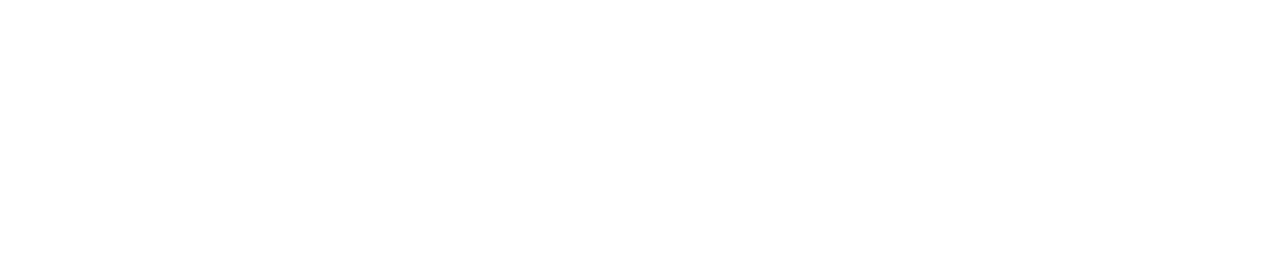
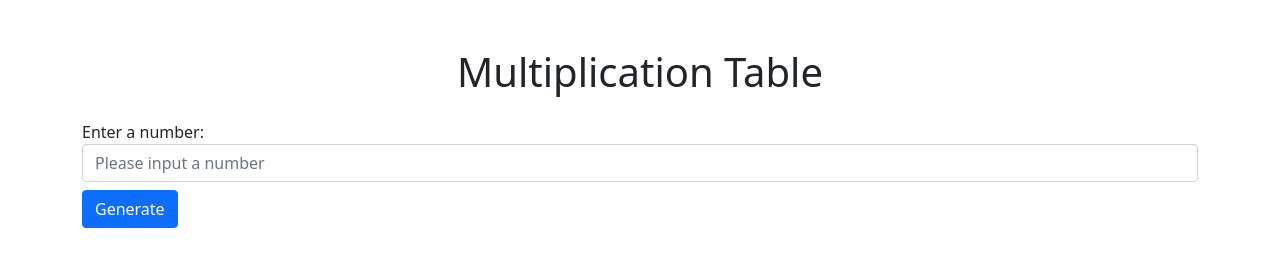
Before and after one commit to mahadi160/assignment-11, a plain HTML site: page index.html in a window 1280 px wide. Drawn offline with nearby package versions, Linux system fonts and the light colour scheme.

Commit message:
first commit

```diff
--- a/index.html
+++ b/index.html
@@ -4,23 +4,37 @@
     <meta charset="UTF-8">
     <meta http-equiv="X-UA-Compatible" content="IE=edge">
     <meta name="viewport" content="width=device-width, initial-scale=1.0">
+    <!-- Add Bootstrap CSS -->
+    <link rel="stylesheet" href="https://cdn.jsdelivr.net/npm/bootstrap@5.0.0-beta3/dist/css/bootstrap.min.css">
     <title>Assignment-11</title>
 </head>
 <body>
-
-
+    <div class="container mt-5">
+      <div class="row">
+        <h1 class="text-center mb-4">Multiplication Table</h1>
+        <form>
+            <div class="form-group mb-2">
+            <label for="num" class="sr-only" >Enter a number:</label>
+            <input type="number" class="form-control" id="num" name="num" required placeholder="Please input a number">
+            </div>
+            <button type="button" class="btn btn-primary mb-2" onclick="generateTable()">Generate</button>
+        </form>
+        <div id="output" class="mt-4"></div>
+      </div>
+    </div>
     <script>
-
-        function multiplicationTable(num) {
-            for (let i = 1; i <= 10; i++) {
-                const product = num * i;
-                console.log(num + " x " + i + " = " + product);
-            }
+      function generateTable() {
+        let num = parseInt(document.getElementById("num").value);
+        let output = "";
+        for (let i = 1; i <= 10; i++) {
+          let product = num * i;
+          output += `${num} x ${i} = ${product}<br>`;
         }
-
-        let output = multiplicationTable(8);
-
+        document.getElementById("output").innerHTML = output;
+      }
     </script>
-
-</body>
+    <!-- Add Bootstrap JS and jQuery -->
+    <script src="https://code.jquery.com/jquery-3.6.0.min.js"></script>
+    <script src="https://cdn.jsdelivr.net/npm/bootstrap@5.0.0-beta3/dist/js/bootstrap.bundle.min.js"></script>
+  </body>
 </html>
```
